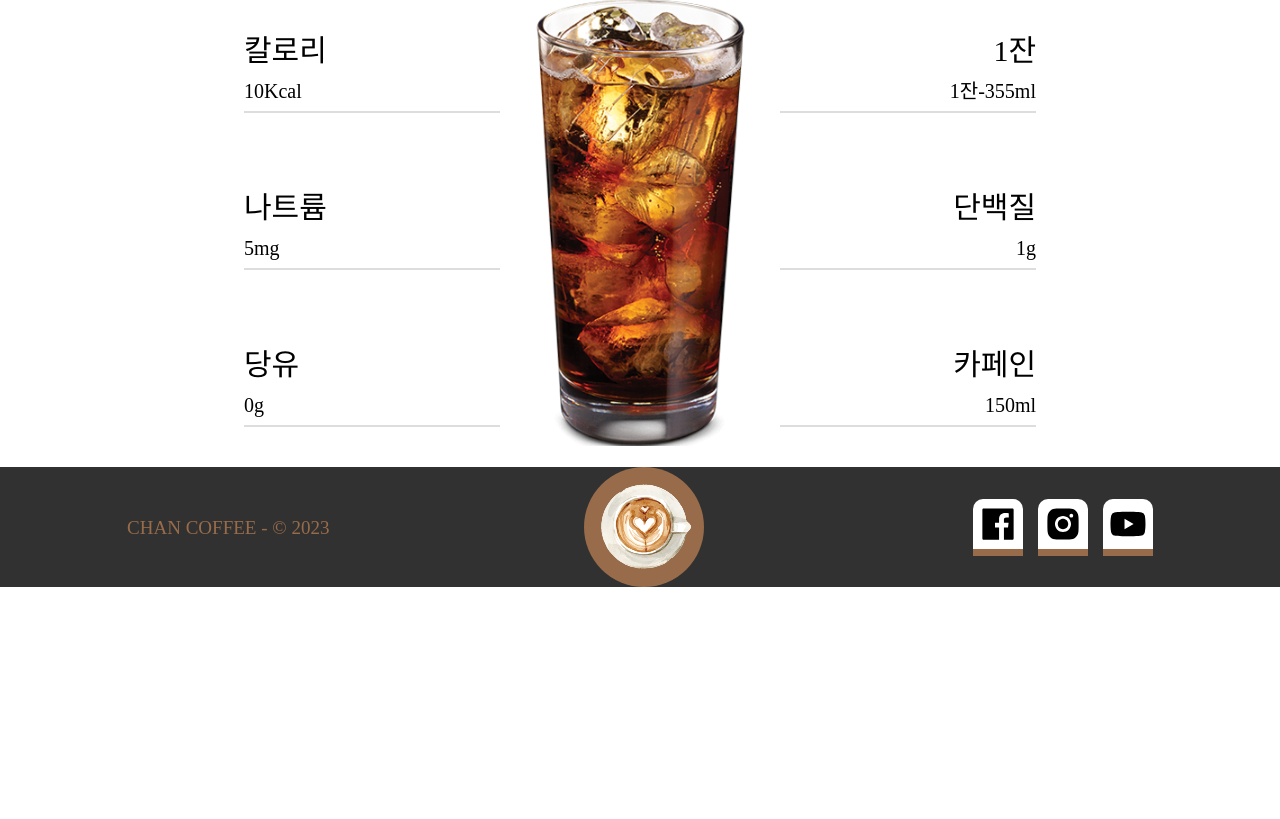
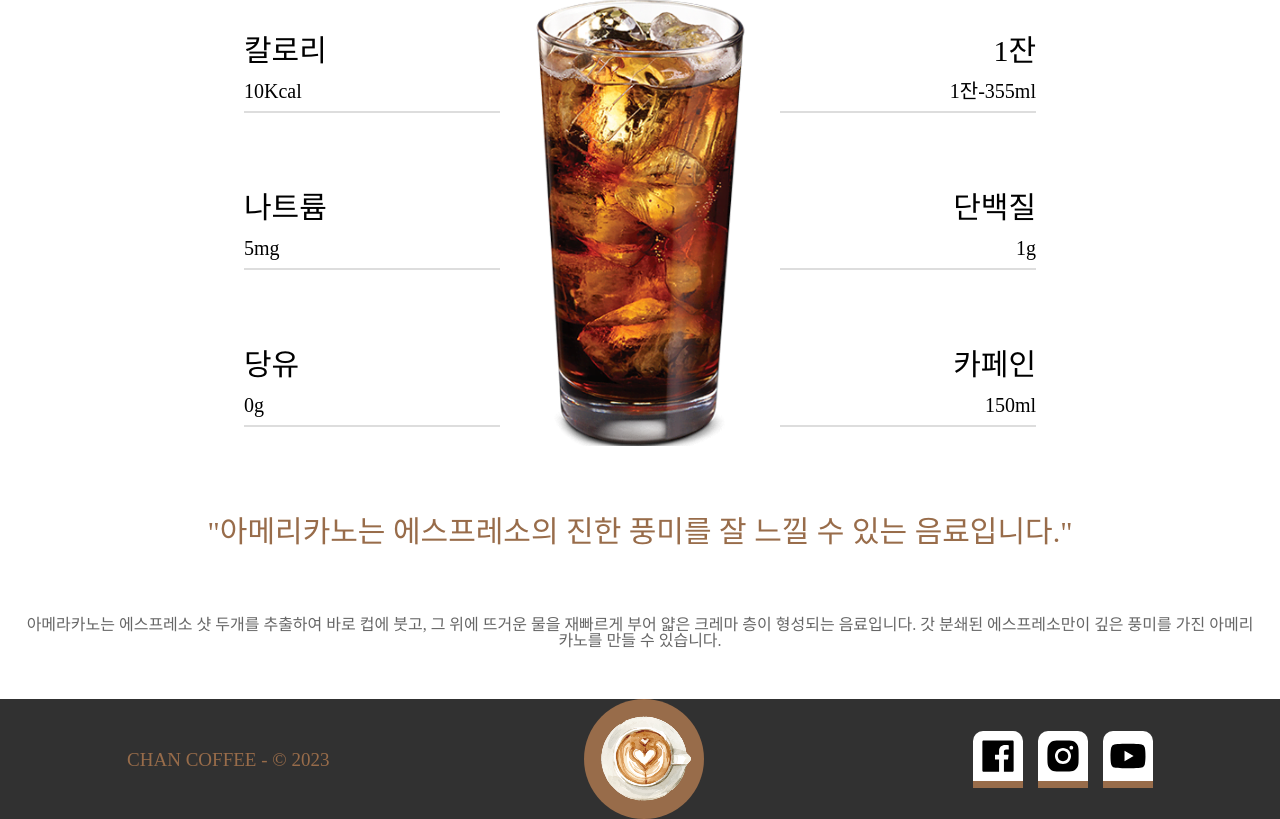
Before and after one commit to chanyoungcoding/Coffee-site, a React (Vite) app in the folder client/: page /menu in a window 1280 px wide. Shown: the part 621-1440 px from the top of the page. Before the commit the page ends 1208 px from the top, so only its background shows below. Built offline with nearby package versions, Linux system fonts and the light colour scheme; a web font is replaced by a local one.

Commit message:
mewnu page 수정 완료

```diff
--- a/client/src/components/Menu/Main.tsx
+++ b/client/src/components/Menu/Main.tsx
@@ -39,6 +39,11 @@ const Main = () => {
           </div>
         </div>
       </div>
+      <div className="menu__detailintro">
+        <h3>"아메리카노는 에스프레소의 진한 풍미를 잘 느낄 수 있는 음료입니다."</h3>
+        <h4>
+          아메라카노는 에스프레소 샷 두개를 추출하여 바로 컵에 붓고, 그 위에 뜨거운 물을 재빠르게 부어 얇은 크레마 층이 형성되는 음료입니다. 갓 분쇄된 에스프레소만이 깊은 풍미를 가진 아메리카노를 만들 수 있습니다.</h4>
+      </div>
 
     </div>
   );
--- a/client/src/styles/menu.scss
+++ b/client/src/styles/menu.scss
@@ -66,4 +66,18 @@
       }
     }
   }
+  .menu__detailintro {
+    margin-top: 30px;
+    text-align: center;
+    h3 {
+      padding: 20px;
+      font-size: 30px;
+      color: #986C4A;
+    }
+    h4 {
+      padding: 20px;
+      margin: 30px 0px;
+      color: #666666;
+    }
+  }
 }
```
